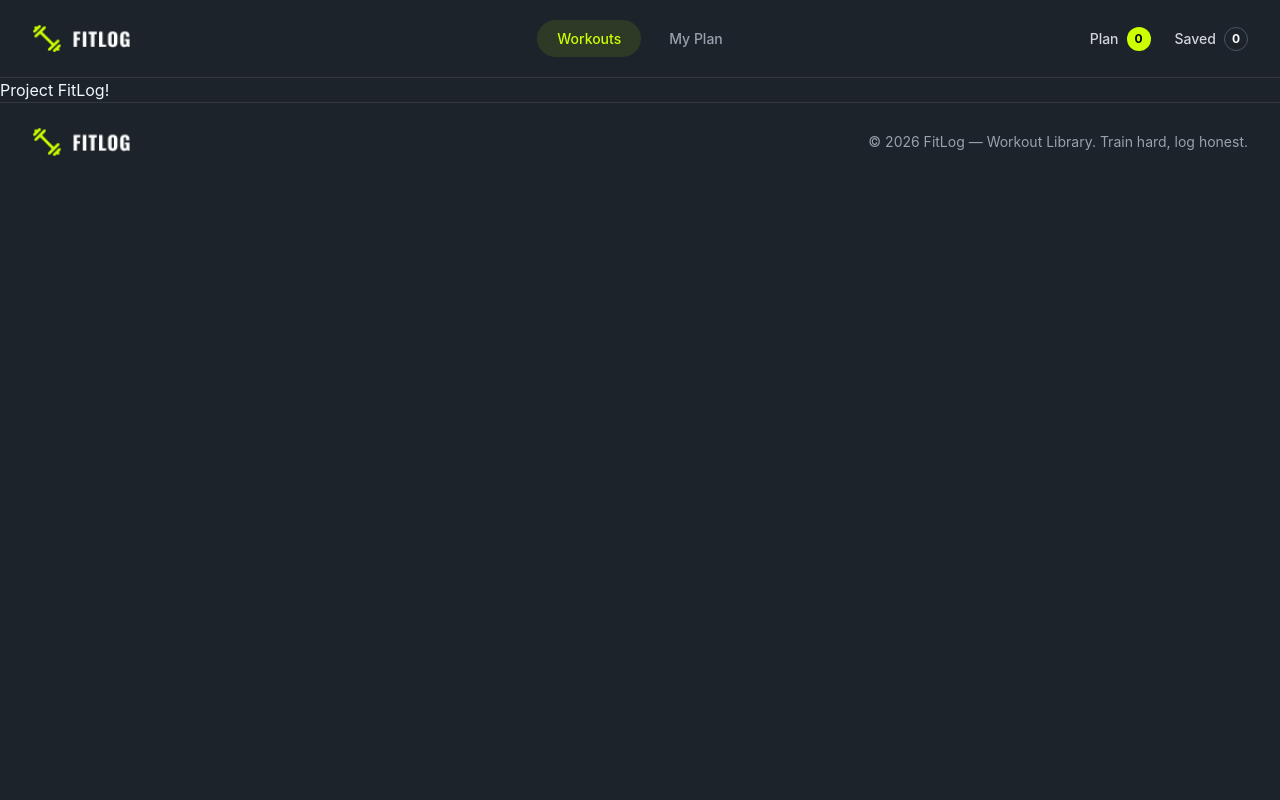
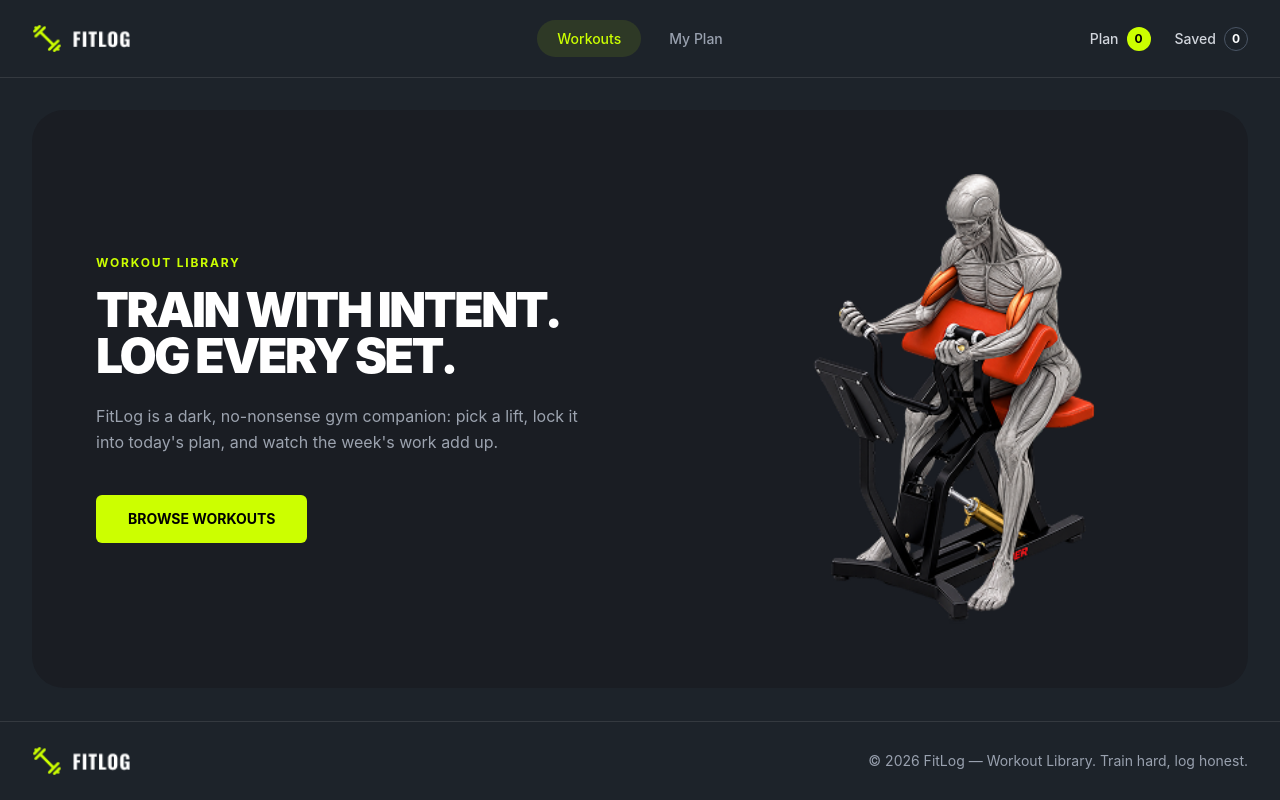
Before and after one commit to sohan3n/FitLog, a Next.js app: page / in a window 1280 px wide. Built offline with nearby package versions, Linux system fonts and the light colour scheme.

Commit message:
Hero Section Is Completed.

```diff
--- a/src/app/layout.tsx
+++ b/src/app/layout.tsx
@@ -1,4 +1,5 @@
 import "./globals.css";
+import { PlanProvider } from "@/context/planContext";
 import Navbar from "@/components/navbar";
 import Footer from "@/components/footer";
 
@@ -6,11 +7,11 @@ export default function RootLayout({ children }: LayoutProps<"/">) {
   return (
     <html lang="en" data-theme="dark" className={`h-full antialiased`}>
       <body className="min-h-full flex flex-col">
-        <Navbar />
-
-        {children}
-
-        <Footer />
+        <PlanProvider>
+          <Navbar />
+          <main className="flex-1">{children}</main>
+          <Footer />
+        </PlanProvider>
       </body>
     </html>
   );
--- a/src/app/page.tsx
+++ b/src/app/page.tsx
@@ -1,7 +1,10 @@
+import Hero from "@/components/hero-section";
 
 
 export default function Home() {
   return (
-    <h1>Project FitLog!</h1>
+    <div className="w-full">
+      <Hero />
+    </div>
   );
-}
+};
--- /dev/null
+++ b/src/components/hero-section.tsx
@@ -0,0 +1,43 @@
+import Image from "next/image";
+import Link from "next/link";
+
+export default function Hero() {
+  return (
+    <section className="px-4 md:px-8 py-8 w-full max-w-7xl mx-auto">
+      <div className="bg-[#1A1D23] rounded-4xl p-8 md:p-12 lg:p-16 flex flex-col md:flex-row items-center justify-between gap-10">
+
+        {/* Left-side Content */}
+        <div className="flex-1 max-w-137.5">
+          <p className="text-[#ccff00] text-xs font-bold tracking-[0.15em] uppercase mb-4">
+            Workout Library
+          </p>
+          <h1 className="text-4xl md:text-5xl lg:text-5xl font-black text-white uppercase leading-[0.95] mb-6 tracking-tighter">
+            Train with intent.<br />Log every set.
+          </h1>
+          <p className="text-[#9ca3af] text-sm md:text-base mb-10 leading-relaxed pr-4">
+            FitLog is a dark, no-nonsense gym companion: pick a lift, lock it into today's plan, and watch the week's work add up.
+          </p>
+          <Link
+            href="#library"
+            className="inline-block bg-[#ccff00] text-black font-bold uppercase text-sm px-8 py-3.5 rounded-md hover:bg-[#b3e600] transition-colors"
+          >
+            Browse Workouts
+          </Link>
+        </div>
+
+        {/* Right-side Image */}
+        <div className="flex-1 flex justify-center md:justify-end">
+          <Image
+            src="/hero-banner-img.png"
+            alt="Gym Machine Anatomy"
+            width={450}
+            height={450}
+            className="object-contain"
+            priority
+          />
+        </div>
+
+      </div>
+    </section>
+  );
+}
--- a/src/components/navbar.tsx
+++ b/src/components/navbar.tsx
@@ -4,6 +4,7 @@ import Link from "next/link";
 import Image from "next/image";
 import { usePathname } from "next/navigation";
 import { FiMenu } from "react-icons/fi";
+import { usePlan } from "@/context/planContext";
 
 const links = [
   { name: "Workouts", href: "/" },
@@ -13,8 +14,8 @@ const links = [
 export default function Navbar() {
   const pathname = usePathname();
 
-  const planCount = 0;
-  const savedCount = 0;
+  // Pull live state from the Context API
+  const { plan, saved } = usePlan();
 
   return (
     <div className="navbar bg-base-100 border-b border-white/10 px-4 md:px-8 py-3">
@@ -63,15 +64,19 @@ export default function Navbar() {
         </ul>
       </div>
 
-      {/* Right-Side Badges */}
+      {/* Right Side Badges */}
       <div className="navbar-end flex gap-4 md:gap-6 items-center">
         <Link href="/my-plan" className="flex items-center gap-2 text-sm font-medium hover:opacity-80 transition-opacity">
           <span className="hidden sm:inline text-gray-300">Plan</span>
-          <span className="flex h-6 w-6 items-center justify-center rounded-full bg-[#ccff00] text-black text-xs font-bold">{planCount}</span>
+          <span className="flex h-6 w-6 items-center justify-center rounded-full bg-[#ccff00] text-black text-xs font-bold">
+            {plan.length}
+          </span>
         </Link>
         <Link href="/my-plan" className="flex items-center gap-2 text-sm font-medium hover:opacity-80 transition-opacity">
           <span className="hidden sm:inline text-gray-300">Saved</span>
-          <span className="flex h-6 w-6 items-center justify-center rounded-full border border-gray-600 text-white text-xs font-bold">{savedCount}</span>
+          <span className="flex h-6 w-6 items-center justify-center rounded-full border border-gray-600 text-white text-xs font-bold">
+            {saved.length}
+          </span>
         </Link>
       </div>
     </div>
--- /dev/null
+++ b/src/context/planContext.tsx
@@ -0,0 +1,87 @@
+"use client";
+
+import { createContext, useContext, useState, useEffect, ReactNode } from "react";
+
+export type Workout = {
+  id: string | number;
+  name: string;
+  equipment: string;
+  duration: number;
+  calories: number;
+  rating: number;
+  image: string;
+};
+
+type PlanContextType = {
+  plan: Workout[];
+  saved: Workout[];
+  addToPlan: (workout: Workout) => void;
+  removeFromPlan: (id: string | number) => void;
+  addToSaved: (workout: Workout) => void;
+  removeFromSaved: (id: string | number) => void;
+};
+
+const PlanContext = createContext<PlanContextType | undefined>(undefined);
+
+export function PlanProvider({ children }: { children: ReactNode }) {
+  const [plan, setPlan] = useState<Workout[]>(() => {
+    if (typeof window !== "undefined") {
+      const stored = localStorage.getItem("fitlog_plan");
+      return stored ? JSON.parse(stored) : [];
+    }
+    return [];
+  });
+
+  const [saved, setSaved] = useState<Workout[]>(() => {
+    if (typeof window !== "undefined") {
+      const stored = localStorage.getItem("fitlog_saved");
+      return stored ? JSON.parse(stored) : [];
+    }
+    return [];
+  });
+
+  // Save to localStorage on state changes
+  useEffect(() => {
+    if (typeof window !== "undefined") {
+      localStorage.setItem("fitlog_plan", JSON.stringify(plan));
+      localStorage.setItem("fitlog_saved", JSON.stringify(saved));
+    }
+  }, [plan, saved]);
+
+  const addToPlan = (workout: Workout) => {
+    if (plan.length >= 5) return;
+    if (!plan.find((w) => w.id === workout.id)) {
+      setPlan([...plan, workout]);
+    }
+  };
+
+  const removeFromPlan = (id: string | number) => {
+    setPlan(plan.filter((w) => w.id !== id));
+  };
+
+  const addToSaved = (workout: Workout) => {
+    if (!saved.find((w) => w.id === workout.id)) {
+      setSaved([...saved, workout]);
+    }
+  };
+
+  const removeFromSaved = (id: string | number) => {
+    setSaved(saved.filter((w) => w.id !== id));
+  };
+
+  return (
+    <PlanContext.Provider
+      value={{ plan, saved, addToPlan, removeFromPlan, addToSaved, removeFromSaved }}
+    >
+      {children}
+    </PlanContext.Provider>
+  );
+}
+
+export function usePlan() {
+  const context = useContext(PlanContext);
+  if (context === undefined) {
+    throw new Error("usePlan must be used within a PlanProvider");
+  }
+  return context;
+}
```
